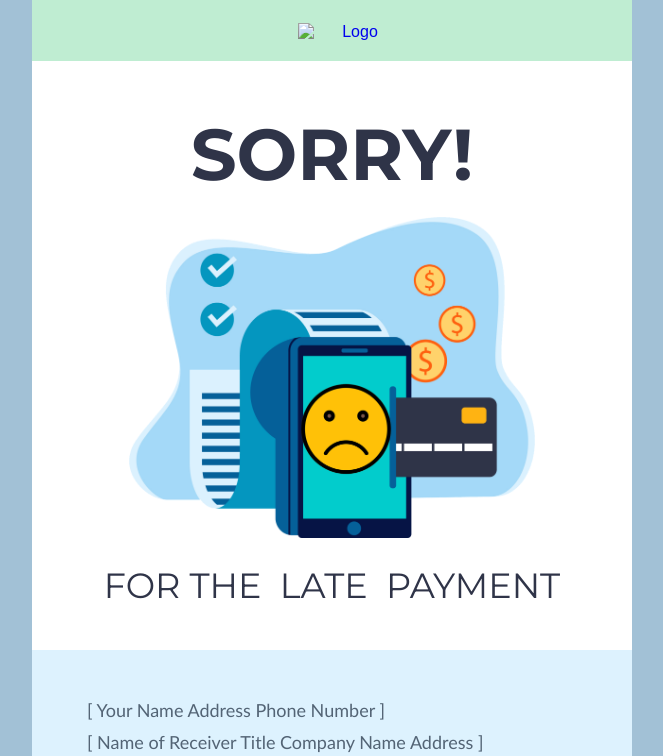
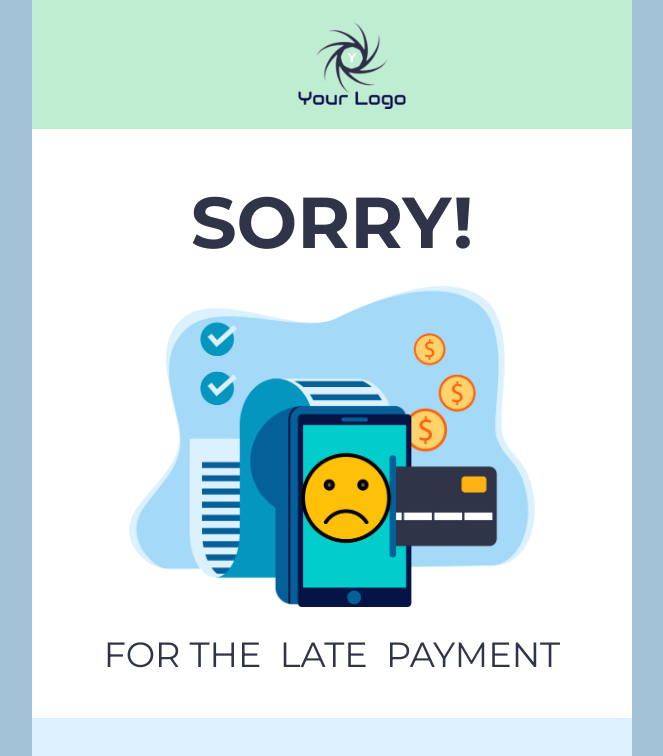
Before and after one commit to Mickaachu/email-template, a plain HTML site: page index.html in a window 1280 px wide. Shown: the top 756 px of the page, without its empty margins (308-971 px from the left). Drawn offline with Linux system fonts and the light colour scheme; files whose address does not match are found by name.

Commit message:
Update index.html

```diff
--- a/index.html
+++ b/index.html
@@ -119,7 +119,7 @@ table, td { color: #000000; } a { color: #0000ee; text-decoration: underline; }
   <tr>
     <td class="v-text-align" style="padding-right: 0px;padding-left: 0px;" align="center">
       <a href="https://unlayer.com" target="_blank">
-      <img align="center" border="0" src="images/image-4.png" alt="Logo" title="Logo" style="outline: none;text-decoration: none;-ms-interpolation-mode: bicubic;clear: both;display: inline-block !important;border: none;height: auto;float: none;width: 20%;max-width: 108px;" width="108" class="v-src-width v-src-max-width"/>
+      <img align="center" border="0" src="image-4.png" alt="Logo" title="Logo" style="outline: none;text-decoration: none;-ms-interpolation-mode: bicubic;clear: both;display: inline-block !important;border: none;height: auto;float: none;width: 20%;max-width: 108px;" width="108" class="v-src-width v-src-max-width"/>
       </a>
     </td>
   </tr>
```
